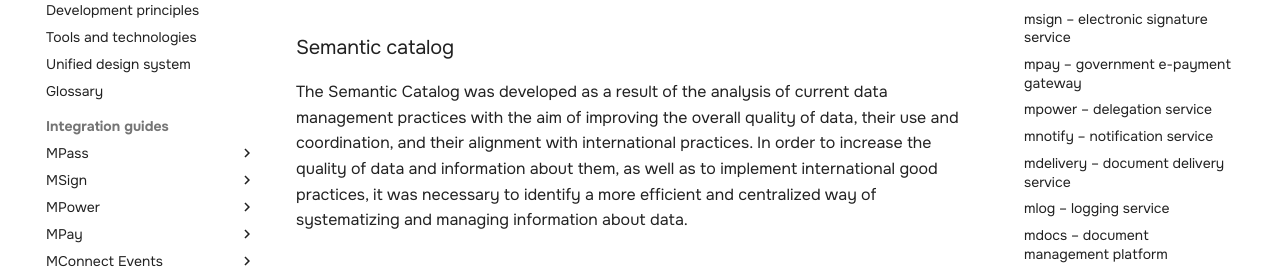
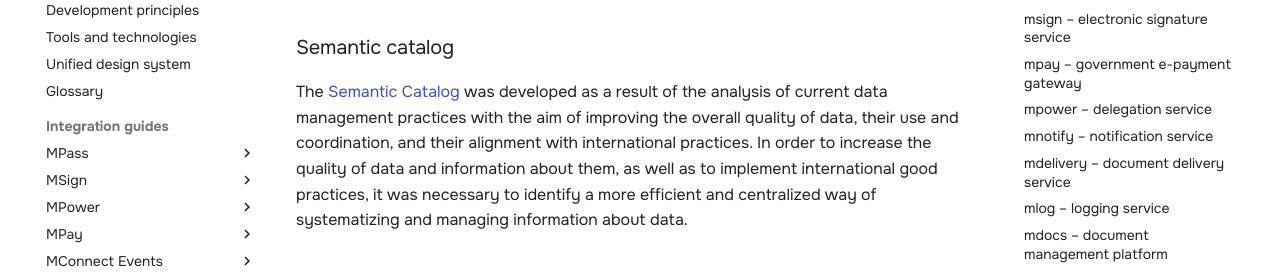
Before and after one commit to egov-moldova/egov4dev, an MkDocs documentation site: the page built from docs/platforms/services.md, in a window 1280 px wide and 900 px high, scrolled down 1286 px. Shown: the part 179-454 px from the top of the window. Built offline with MkDocs 1.6.1 and Material for MkDocs 9.7.7, drawn with Linux system fonts in a browser that asks for light colours; some of the changed lines change nothing that is shown.

Commit message:
Add hyperlink to Semantic Catalog in services.md
Updated the Semantic Catalog section to include a hyperlink.

```diff
--- a/docs/platforms/services.md
+++ b/docs/platforms/services.md
@@ -17,7 +17,7 @@ MConnect Events represents the newest component of the data exchange ecosystem t
 
 ### Semantic catalog
 
-The Semantic Catalog was developed as a result of the analysis of current data management practices with the aim of improving the overall quality of data, their use and coordination, and their alignment with international practices. In order to increase the quality of data and information about them, as well as to implement international good practices, it was necessary to identify a more efficient and centralized way of systematizing and managing information about data.
+The [Semantic Catalog](http://semantic.gov.md/) was developed as a result of the analysis of current data management practices with the aim of improving the overall quality of data, their use and coordination, and their alignment with international practices. In order to increase the quality of data and information about them, as well as to implement international good practices, it was necessary to identify a more efficient and centralized way of systematizing and managing information about data.
 
 ## <img src="../../assets/logos/mpass-logo.png" alt="mpass logo" width="30" align="left" style="margin: 5px 10px 0 0;"/> **mpass** – authentication and authorization service
 
```
